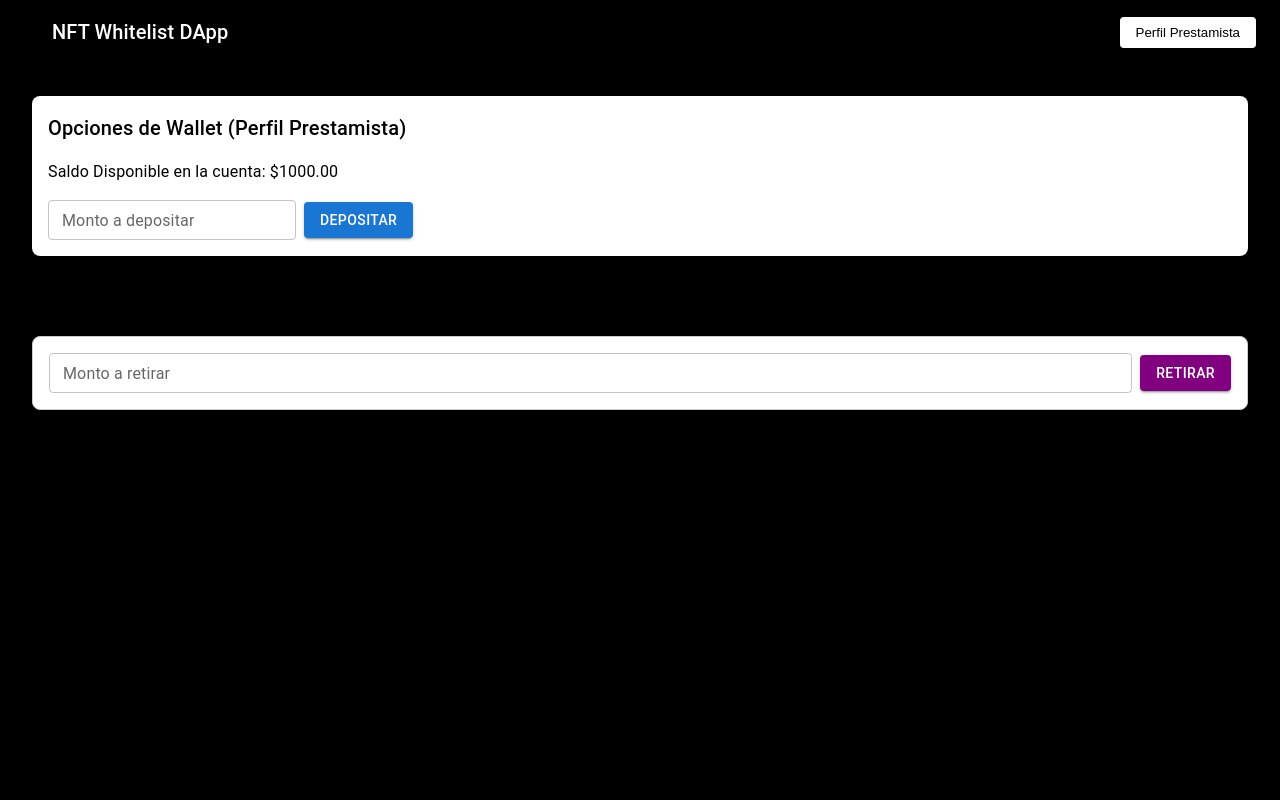
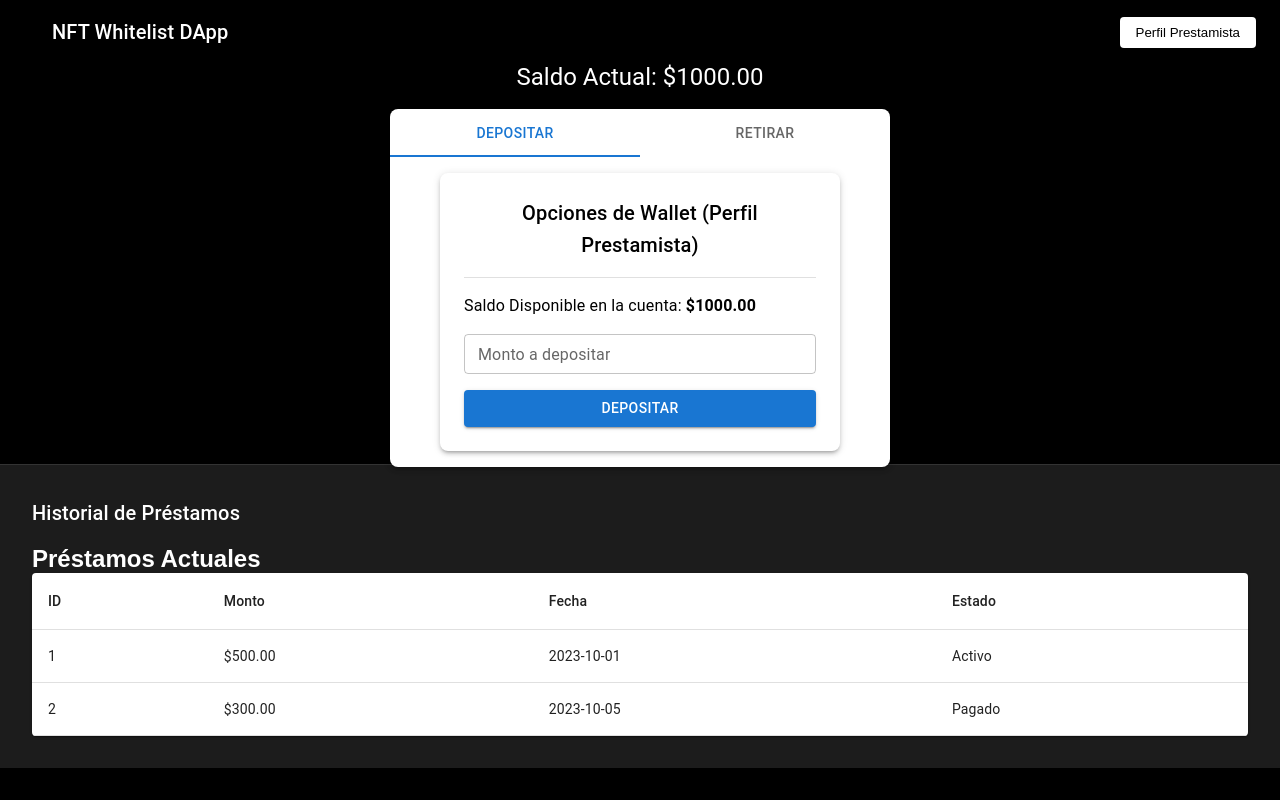
Before and after one commit to Karmejares/OpenBlockMVP, a Next.js app: page / in a window 1280 px wide. Built offline with nearby package versions, Linux system fonts and the light colour scheme; some icons are missing.

Commit message:
Tabla de prestamos

```diff
--- a/src/app/components/PerfilPrestamita/PrestamosActuales.tsx
+++ b/src/app/components/PerfilPrestamita/PrestamosActuales.tsx
@@ -0,0 +1,57 @@
+import React from "react";
+import {
+  Table,
+  TableBody,
+  TableCell,
+  TableContainer,
+  TableHead,
+  TableRow,
+  Paper,
+} from "@mui/material";
+
+interface Prestamo {
+  id: number;
+  monto: number;
+  fecha: string;
+  estado: string;
+}
+
+interface PrestamosActualesProps {
+  prestamos: Prestamo[];
+}
+
+const PrestamosActuales: React.FC<PrestamosActualesProps> = ({ prestamos }) => {
+  return (
+    <div>
+      <h2>Préstamos Actuales</h2>
+      {prestamos.length > 0 ? (
+        <TableContainer component={Paper}>
+          <Table>
+            <TableHead>
+              <TableRow>
+                <TableCell>ID</TableCell>
+                <TableCell>Monto</TableCell>
+                <TableCell>Fecha</TableCell>
+                <TableCell>Estado</TableCell>
+              </TableRow>
+            </TableHead>
+            <TableBody>
+              {prestamos.map((prestamo) => (
+                <TableRow key={prestamo.id}>
+                  <TableCell>{prestamo.id}</TableCell>
+                  <TableCell>${prestamo.monto.toFixed(2)}</TableCell>
+                  <TableCell>{prestamo.fecha}</TableCell>
+                  <TableCell>{prestamo.estado}</TableCell>
+                </TableRow>
+              ))}
+            </TableBody>
+          </Table>
+        </TableContainer>
+      ) : (
+        <p>No hay préstamos actuales.</p>
+      )}
+    </div>
+  );
+};
+
+export default PrestamosActuales;
--- a/src/app/components/PerfilPrestamita/WalletOptions.tsx
+++ b/src/app/components/PerfilPrestamita/WalletOptions.tsx
@@ -3,6 +3,7 @@ import Box from "@mui/material/Box";
 import Typography from "@mui/material/Typography";
 import Button from "@mui/material/Button";
 import TextField from "@mui/material/TextField";
+import Divider from "@mui/material/Divider";
 
 interface WalletOptionsProps {
   profileType: string;
@@ -20,19 +21,19 @@ const WalletOptions: React.FC<WalletOptionsProps> = ({
   const handleDeposit = () => {
     const deposit = parseFloat(depositAmount);
     if (!isNaN(deposit) && deposit > 0) {
-      setAccountBalance((prev) => prev + deposit); // Actualiza el saldo en el componente padre
+      setAccountBalance((prev) => prev + deposit); // Update balance in parent component
       setDepositAmount("");
     }
   };
 
   const handleKeyDown = (event: React.KeyboardEvent<HTMLInputElement>) => {
-    // Permitir solo números, backspace, y teclas de navegación
+    // Allow only numbers, backspace, and navigation keys
     if (
-      !/[0-9]/.test(event.key) && // Permitir números v
-      event.key !== "Backspace" && // Permitir borrar
-      event.key !== "ArrowLeft" && // Permitir mover el cursor a la izquierda
-      event.key !== "ArrowRight" && // Permitir mover el cursor a la derecha
-      event.key !== "Delete" // Permitir borrar hacia adelante
+      !/[0-9]/.test(event.key) &&
+      event.key !== "Backspace" &&
+      event.key !== "ArrowLeft" &&
+      event.key !== "ArrowRight" &&
+      event.key !== "Delete"
     ) {
       event.preventDefault();
     }
@@ -41,22 +42,32 @@ const WalletOptions: React.FC<WalletOptionsProps> = ({
   return (
     <Box
       sx={{
-        padding: 2,
+        padding: 3,
         backgroundColor: "white",
         borderRadius: 2,
+        boxShadow: 3,
         color: "black",
+        maxWidth: 400,
+        margin: "auto",
       }}
     >
-      <Typography variant="h6" sx={{ marginBottom: 2 }}>
+      <Typography variant="h6" sx={{ marginBottom: 2, textAlign: "center" }}>
         Opciones de Wallet ({profileType})
       </Typography>
+      <Divider sx={{ marginBottom: 2 }} />
       {profileType === "Perfil Prestamista" ? (
         <>
-          <Typography variant="body1" sx={{ marginBottom: 1 }}>
-            Saldo Disponible en la cuenta: ${accountBalance.toFixed(2)}
+          <Typography variant="body1" sx={{ marginBottom: 2 }}>
+            Saldo Disponible en la cuenta:{" "}
+            <strong>${accountBalance.toFixed(2)}</strong>
           </Typography>
           <Box
-            sx={{ display: "flex", alignItems: "center", gap: 1, marginTop: 2 }}
+            sx={{
+              display: "flex",
+              flexDirection: "column",
+              gap: 2,
+              alignItems: "center",
+            }}
           >
             <TextField
               label="Monto a depositar"
@@ -64,15 +75,21 @@ const WalletOptions: React.FC<WalletOptionsProps> = ({
               size="small"
               value={depositAmount}
               onChange={(e) => setDepositAmount(e.target.value)}
-              onKeyDown={handleKeyDown} // Filtrar las teclas permitidas
+              onKeyDown={handleKeyDown} // Filter allowed keys
+              fullWidth
             />
-            <Button variant="contained" color="primary" onClick={handleDeposit}>
+            <Button
+              variant="contained"
+              color="primary"
+              onClick={handleDeposit}
+              fullWidth
+            >
               Depositar
             </Button>
           </Box>
         </>
       ) : (
-        <Typography variant="body1">
+        <Typography variant="body1" sx={{ textAlign: "center" }}>
           Cambia al perfil de Prestamista para ver las opciones de la wallet.
         </Typography>
       )}
--- a/src/app/page.tsx
+++ b/src/app/page.tsx
@@ -8,13 +8,17 @@ import IconButton from "@mui/material/IconButton";
 import MenuIcon from "@mui/icons-material/Menu";
 import Box from "@mui/material/Box";
 import MenuComponent from "./components/MenuComponent";
+import PrestamosActuales from "./components/PerfilPrestamita/PrestamosActuales";
 import WalletOptions from "./components/PerfilPrestamita/WalletOptions";
 import WithdrawOption from "./components/PerfilPrestamita/WithdrawOption";
+import Tabs from "@mui/material/Tabs";
+import Tab from "@mui/material/Tab";
 
 export default function Home() {
   const [anchorEl, setAnchorEl] = useState<null | HTMLElement>(null);
   const [profileType, setProfileType] = useState("Perfil Prestamista");
   const [accountBalance, setAccountBalance] = useState(1000); // Monto inicial
+  const [activeTab, setActiveTab] = useState(0); // Tab activa para Depositar/Retirar
 
   const handleMenuOpen = (event: React.MouseEvent<HTMLElement>) => {
     setAnchorEl(event.currentTarget);
@@ -30,6 +34,10 @@ export default function Home() {
         ? "Perfil Prestamista"
         : "Perfil Beneficiario de Crédito"
     );
+  };
+
+  const handleTabChange = (event: React.SyntheticEvent, newValue: number) => {
+    setActiveTab(newValue);
   };
 
   return (
@@ -63,18 +71,75 @@ export default function Home() {
         </Toolbar>
       </AppBar>
       <MenuComponent anchorEl={anchorEl} handleMenuClose={handleMenuClose} />
-      <Box sx={{ padding: 4 }}>
+
+      {/* Saldo actual y operaciones */}
+      <Box
+        sx={{
+          display: "flex",
+          flexDirection: "column",
+          alignItems: "center",
+          justifyContent: "center",
+          height: "50vh", // Ocupa la mitad superior de la pantalla
+          padding: 4,
+        }}
+      >
+        <Typography variant="h5" sx={{ marginBottom: 2 }}>
+          Saldo Actual: ${accountBalance.toFixed(2)}
+        </Typography>
+        <Box
+          sx={{
+            width: "100%",
+            maxWidth: 500,
+            backgroundColor: "white",
+            borderRadius: 2,
+            boxShadow: 3,
+            color: "black",
+          }}
+        >
+          <Tabs
+            value={activeTab}
+            onChange={handleTabChange}
+            variant="fullWidth"
+            textColor="primary"
+            indicatorColor="primary"
+          >
+            <Tab label="Depositar" />
+            <Tab label="Retirar" />
+          </Tabs>
+          <Box sx={{ padding: 2 }}>
+            {activeTab === 0 ? (
               <WalletOptions
                 profileType={profileType}
                 accountBalance={accountBalance}
                 setAccountBalance={setAccountBalance}
               />
-      </Box>
-      {profileType === "Perfil Prestamista" && ( // Mostrar solo si es perfil prestamista
-        <Box sx={{ padding: 4 }}>
+            ) : (
               <WithdrawOption
                 accountBalance={accountBalance}
                 setAccountBalance={setAccountBalance}
+              />
+            )}
+          </Box>
+        </Box>
+      </Box>
+
+      {/* Historial de préstamos */}
+      {profileType === "Perfil Prestamista" && (
+        <Box
+          sx={{
+            padding: 4,
+            backgroundColor: "#1c1c1c",
+            borderTop: "1px solid #333",
+          }}
+        >
+          <Typography variant="h6" sx={{ marginBottom: 2 }}>
+            Historial de Préstamos
+          </Typography>
+          <PrestamosActuales
+            prestamos={[
+              { id: 1, monto: 500, fecha: "2023-10-01", estado: "Activo" },
+              { id: 2, monto: 300, fecha: "2023-10-05", estado: "Pagado" },
+            ]}
           />
         </Box>
       )}
```
Also changed, not shown: src/app/components/PerfilPrestamita/WalletAndWithdraw.tsx (added, +41 -0 lines). Lines whose indentation alone changed are shown as unchanged.
